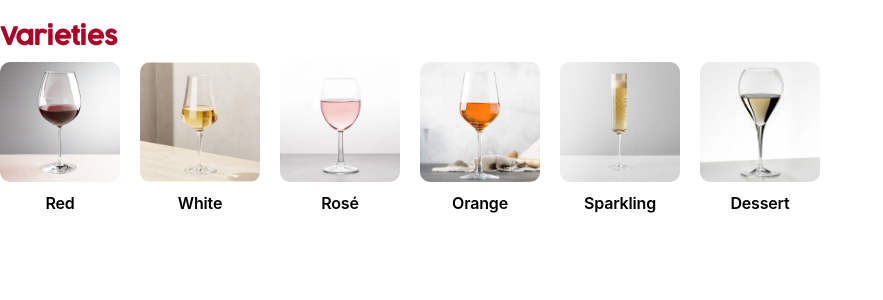
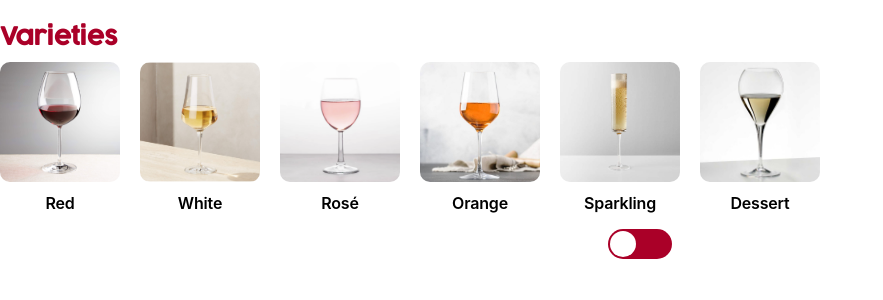
Before and after one commit to lst68868/winebar, a React (Create React App) app: page / in a window 1280 px wide. Shown: the top 300 px of the page, without its empty margins (0-883 px from the left). Built offline with nearby package versions, Linux system fonts and the light colour scheme.

Commit message:
added theme functionality

```diff
--- a/src/components/App.js
+++ b/src/components/App.js
@@ -1,12 +1,17 @@
-import "../styles/App.css";
-import Carousel from "./Carousel";
+import '../styles/App.css'
+import Carousel from './Carousel'
+import Switch from './Switch'
+import { ThemeContext } from '../context/ThemeContext'
+import { useContext } from 'react'
 
 function App() {
+  const {theme} = useContext(ThemeContext)
   return (
-    <div className="App">
-      <Carousel/>
+    <div className={`App ${theme}`}>
+      <Carousel />
+      <Switch />
     </div>
-  );
+  )
 }
 
-export default App;
+export default App
--- a/src/components/Carousel.js
+++ b/src/components/Carousel.js
@@ -1,4 +1,5 @@
-import React from 'react'
+import React, { useContext } from 'react'
+import { ThemeContext } from '../context/ThemeContext'
 import redImage from '../assets/carousel_imgs/vino-red-wine-glass.jpeg'
 import whiteImage from '../assets/carousel_imgs/kira-white-wine-glass.jpeg'
 import roseImage from '../assets/carousel_imgs/Rose Glass For Horizontal Scroll.png'
@@ -9,8 +10,9 @@ import sparklingImage from '../assets/carousel_imgs/PorshaSmokeChmpgnFluteROF21.
 import '../styles/carousel.css'
 
 function Carousel() {
+  const {theme} = useContext(ThemeContext)
   return (
-    <>
+    <div>
       <h2>Varieties</h2>
       <div className="carousel-container">
         <div className="carousel-entry" id="carousel-red">
@@ -38,7 +40,7 @@ function Carousel() {
           <h3 className="carousel-title">Dessert</h3>
         </div>
       </div>
-    </>
+    </div>
   )
 }
 
--- /dev/null
+++ b/src/components/Switch.js
@@ -0,0 +1,15 @@
+import React, { useContext } from 'react'
+import '../styles/switch.css'
+import { ThemeContext } from '../context/ThemeContext'
+
+function Switch() {
+  const {theme, toggleTheme } = useContext(ThemeContext)
+  return (
+    <label className="switch">
+    <input type="checkbox" onClick={toggleTheme} />
+    <span className="slider round"></span>
+  </label>
+  )
+}
+
+export default Switch
--- /dev/null
+++ b/src/context/ThemeContext.js
@@ -0,0 +1,28 @@
+import React, { createContext, useState, useEffect } from 'react';
+
+export const ThemeContext = createContext();
+
+export const ThemeProvider = ({ children }) => {
+  const [theme, setTheme] = useState('light');
+
+  const toggleTheme = () => {
+    setTheme(theme === 'light' ? 'dark' : 'light');
+  };
+
+  useEffect(() => {
+    const localTheme = window.localStorage.getItem('theme');
+    if (localTheme) {
+      setTheme(localTheme);
+    }
+  }, []);
+
+  useEffect(() => {
+    window.localStorage.setItem('theme', theme);
+  }, [theme]);
+
+  return (
+    <ThemeContext.Provider value={{ theme, toggleTheme }}>
+      {children}
+    </ThemeContext.Provider>
+  );
+};
--- a/src/index.js
+++ b/src/index.js
@@ -1,17 +1,20 @@
-import React from "react";
-import ReactDOM from "react-dom/client";
-import "./styles/index.css";
-import App from "./components/App";
-import reportWebVitals from "./reportWebVitals";
+import React from 'react'
+import ReactDOM from 'react-dom/client'
+import './styles/index.css'
+import App from './components/App'
+import reportWebVitals from './reportWebVitals'
+import { ThemeContext, ThemeProvider } from './context/ThemeContext'
 
-const root = ReactDOM.createRoot(document.getElementById("root"));
+const root = ReactDOM.createRoot(document.getElementById('root'))
 root.render(
   <React.StrictMode>
-    <App />
+    <ThemeProvider>
+      <App />
+    </ThemeProvider>
   </React.StrictMode>
-);
+)
 
 // If you want to start measuring performance in your app, pass a function
 // to log results (for example: reportWebVitals(console.log))
 // or send to an analytics endpoint. Learn more: https://bit.ly/CRA-vitals
-reportWebVitals();
+reportWebVitals()
--- a/src/styles/App.css
+++ b/src/styles/App.css
@@ -1,5 +1,8 @@
+
 .App {
   text-align: center;
+  min-height: 100vh;
+  transition: 0.4s;
 }
 
 .App-logo {
--- a/src/styles/carousel.css
+++ b/src/styles/carousel.css
@@ -1,6 +1,15 @@
 @font-face {
   font-family: 'COCOGOOSE';
   src: url('../assets/fonts/Cocogoose\ Pro\ SemiLight\ Trial.ttf');
+}
+.dark h2 {
+  color: #FF6C8F;
+  transition: 0.4s;
+}
+
+ .dark .carousel-title {
+  color: white;
+  transition: 0.4s;
 }
 
 .carousel-entry {
@@ -21,6 +30,7 @@ h2 {
   font-weight: 600;
   letter-spacing: -0.165px;
   margin-bottom: 9px;
+  transition: 0.4s;
 }
 
 .carousel-title {
@@ -28,7 +38,8 @@ h2 {
   font-size: 16px;
   font-weight: 600;
   letter-spacing: -0.165px;
-  margin-top: 7px
+  margin-top: 7px;
+  transform: 0.4s;
 
 }
 
@@ -37,11 +48,3 @@ h2 {
   width: 120px;
   border-radius: 10px;
 }
-
-h2.dark {
-  color: #FF6C8F;
-}
-
-.carousel-title.dark {
-  color: white;
-}
--- a/src/styles/index.css
+++ b/src/styles/index.css
@@ -11,3 +11,8 @@ code {
   font-family: source-code-pro, Menlo, Monaco, Consolas, 'Courier New',
     monospace;
 }
+
+.App.dark {
+  background-color: black;
+  transition: 0.4s;
+}
--- /dev/null
+++ b/src/styles/switch.css
@@ -0,0 +1,58 @@
+ /* The switch - the box around the slider */
+ .switch {
+  position: relative;
+  display: inline-block;
+  width: 64px;
+  height: 30px;
+}
+
+/* Hide default HTML checkbox */
+.switch input {
+  opacity: 0;
+  width: 0;
+  height: 0;
+}
+
+/* The slider */
+.slider {
+  position: absolute;
+  cursor: pointer;
+  top: 0;
+  left: 0;
+  right: 0;
+  bottom: 0;
+  background-color: #AA0028;
+  -webkit-transition: .4s;
+  transition: .4s;
+}
+
+.slider:before {
+  position: absolute;
+  content: "";
+  height: 26px;
+  width: 26px;
+  left: 2px;
+  bottom: 2px;
+  background-color: white;
+  -webkit-transition: .4s;
+  transition: .4s;
+}
+
+input:checked + .slider {
+  background-color: #FF6C8F;
+}
+
+input:checked + .slider:before {
+  -webkit-transform: translateX(26px);
+  -ms-transform: translateX(26px);
+  transform: translateX(33px);
+}
+
+/* Rounded sliders */
+.slider.round {
+  border-radius: 34px;
+}
+
+.slider.round:before {
+  border-radius: 50%;
+}
```
Also changed, not shown: src/context/UseContext.js (deleted, +0 -7 lines).
